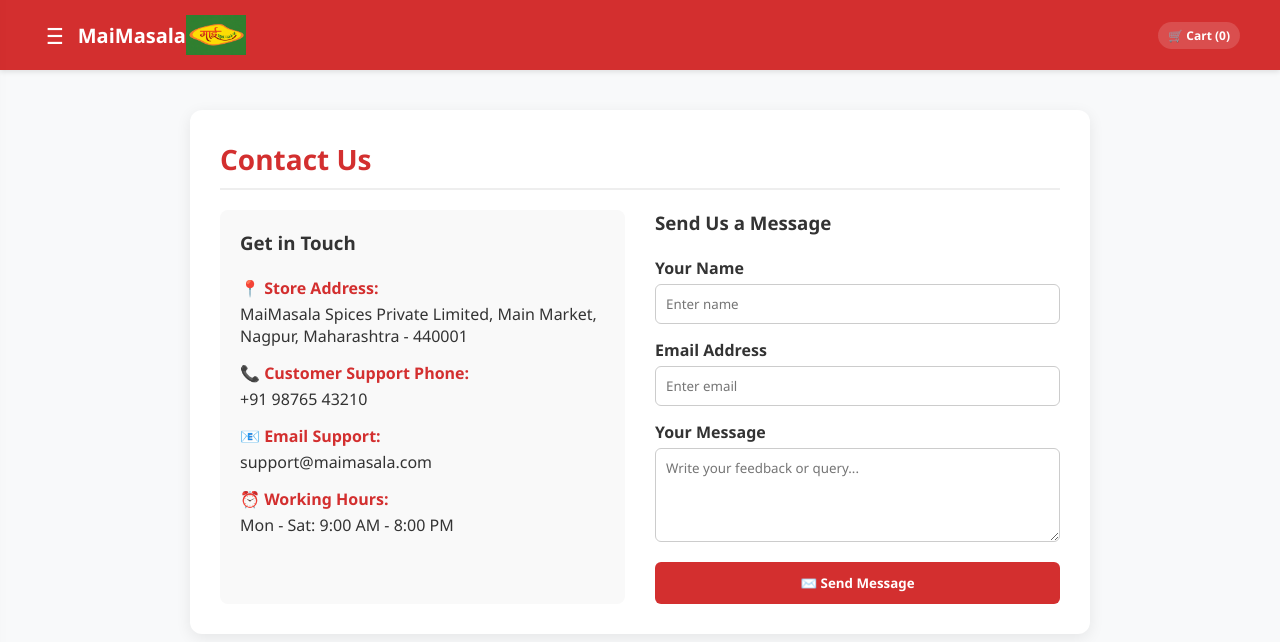
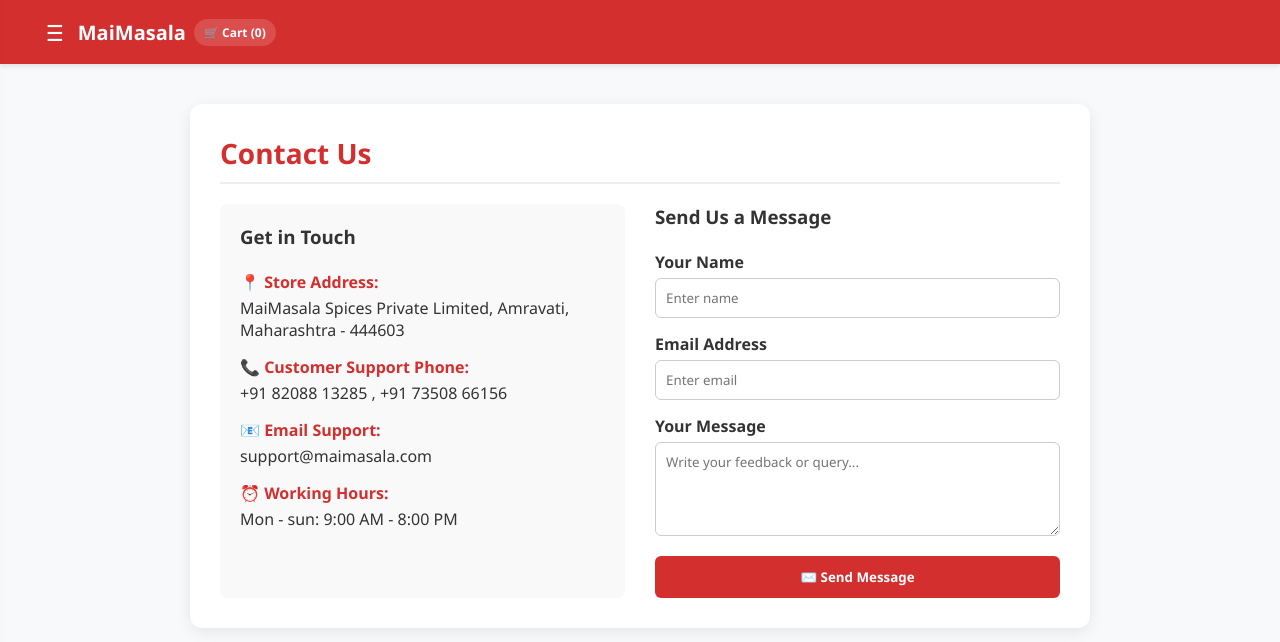
Before and after one commit to tanmay2347/maimasala-backend, a website: page contact.html in a window 1280 px wide. Drawn offline with Linux system fonts and the light colour scheme.

Commit message:
updated contact.html

```diff
--- a/contact.html
+++ b/contact.html
@@ -26,8 +26,8 @@
             <button class="hamburger-btn" onclick="toggleMenu()">☰</button>
             <div class="logo">
                 <span>MaiMasala</span>
-                <img src="images/logo.png.jpeg" alt="MaiMasale Logo" style="height: 40px; width: auto;">
-            </div>
+                <!-- <img src="images/logo.png.jpeg" alt="MaiMasale Logo" style="height: 40px; width: auto;">
+            </div> -->
         </div>
         <div class="nav-right">
             <a href="cart.html" class="cart-btn-link">🛒 Cart (<span id="cartCount">0</span>)</a>
@@ -63,11 +63,11 @@
                 <br>
                 <div class="info-item">
                     <strong>📍 Store Address:</strong>
-                    MaiMasala Spices Private Limited, Main Market, Nagpur, Maharashtra - 440001
+                    MaiMasala Spices Private Limited, Amravati, Maharashtra - 444603
                 </div>
                 <div class="info-item">
                     <strong>📞 Customer Support Phone:</strong>
-                    +91 98765 43210
+                    +91 82088 13285 , +91 73508 66156
                 </div>
                 <div class="info-item">
                     <strong>📧 Email Support:</strong>
@@ -75,7 +75,7 @@
                 </div>
                 <div class="info-item">
                     <strong>⏰ Working Hours:</strong>
-                    Mon - Sat: 9:00 AM - 8:00 PM
+                    Mon - sun: 9:00 AM - 8:00 PM
                 </div>
             </div>
 
```
Also changed, not shown: 1 other file.
